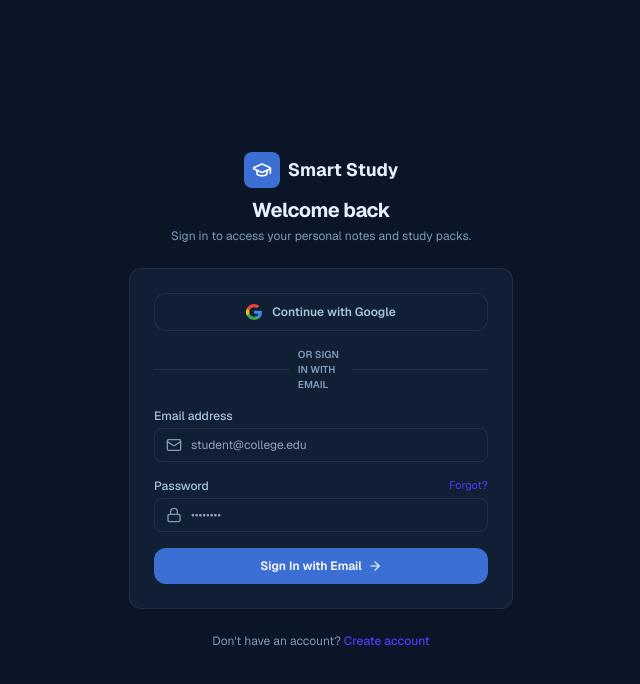
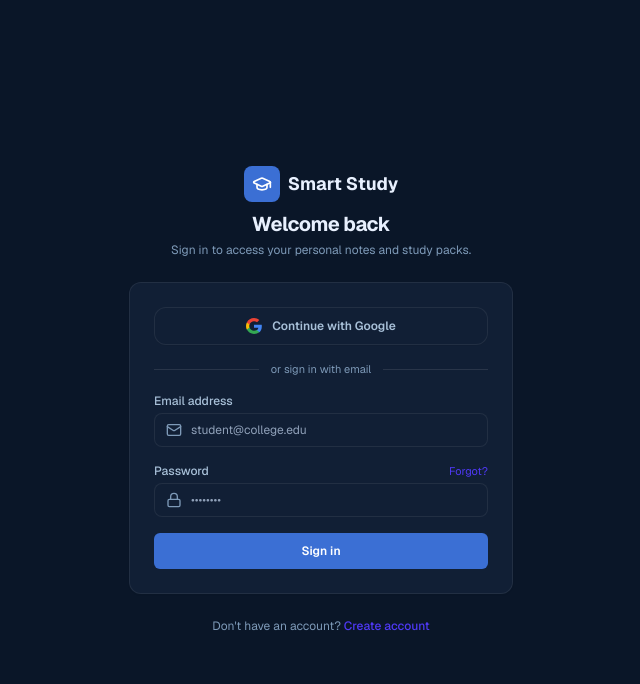
Before and after one commit to mahipatil13/NotesAi, a Next.js app: page /login in a window 1280 px wide. Shown: the top 684 px of the page, without its empty margins (319-959 px from the left). Built offline with nearby package versions, Linux system fonts and the light colour scheme; no server answers; the database is empty.

Commit message:
style: refine login experience
Co-authored-by: Copilot <223556219+Copilot@users.noreply.github.com>

```diff
--- a/src/app/login/page.tsx
+++ b/src/app/login/page.tsx
@@ -3,7 +3,7 @@
 import React, { useState, useEffect, Suspense } from 'react';
 import Link from 'next/link';
 import { useRouter, useSearchParams } from 'next/navigation';
-import { GraduationCap, ArrowRight, Lock, Mail } from 'lucide-react';
+import { GraduationCap, Lock, Mail } from 'lucide-react';
 
 import { supabase, isSupabaseConfigured } from '@/lib/supabase';
 import { useSmartStudyStore } from '@/lib/store';
@@ -152,10 +152,10 @@ function LoginContent() {
             <span>Continue with Google</span>
           </button>
 
-          <div className="relative flex items-center justify-center">
-            <div className="border-t border-slate-200 w-full"></div>
-            <span className="bg-white px-2 text-[10px] uppercase font-semibold text-slate-400">or sign in with email</span>
-            <div className="border-t border-slate-200 w-full"></div>
+          <div className="relative flex items-center justify-center gap-3">
+            <div className="border-t border-white/10 flex-1"></div>
+            <span className="text-[11px] text-slate-600">or sign in with email</span>
+            <div className="border-t border-white/10 flex-1"></div>
           </div>
 
           <form onSubmit={handleLogin} className="space-y-4 text-xs">
@@ -195,10 +195,9 @@ function LoginContent() {
             <button
               type="submit"
               disabled={loading}
-              className="w-full flex items-center justify-center gap-1.5 py-2.5 rounded-xl bg-indigo-600 hover:bg-indigo-700 text-white font-semibold text-xs shadow-xs transition-colors"
+              className="w-full flex items-center justify-center py-2.5 rounded-md bg-indigo-600 hover:bg-indigo-700 text-white font-semibold text-xs transition-colors"
             >
-              <span>{loading ? 'Signing in...' : 'Sign In with Email'}</span>
-              <ArrowRight className="w-3.5 h-3.5" />
+              <span>{loading ? 'Signing in…' : 'Sign in'}</span>
             </button>
           </form>
         </div>
```
